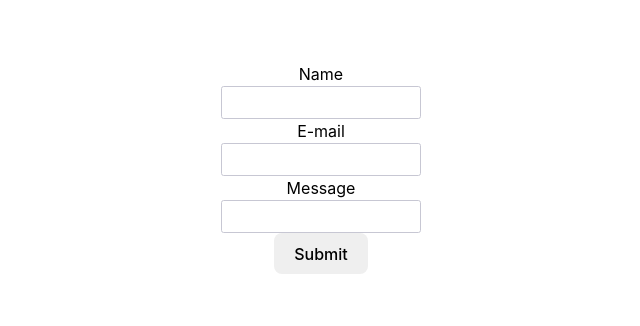
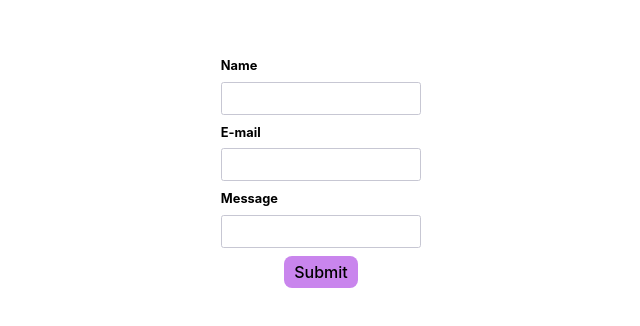
Before and after one commit to HoWeiHao/contact-form-codux, a React (Vite) app: page / in a window 1280 px wide. Shown: the part 232-558 px from the top of the page, without its empty margins (319-959 px from the left). Built offline with nearby package versions, Linux system fonts and the light colour scheme.

Commit message:
Added button hover and focus styles

```diff
--- a/src/App.tsx
+++ b/src/App.tsx
@@ -3,6 +3,7 @@ import styles from './App.module.scss';
 import { Input } from './components/input/input';
 import { Label } from './components/label/label';
 import { SubmitButton } from './components/submit-button/submit-button';
+import { FormRow } from './components/form-row/form-row';
 
 function App() {
     const [count, setCount] = useState(0);
@@ -10,12 +11,18 @@ function App() {
     return (
         <div className={styles.App}>
             <form>
+                <FormRow>
                     <Label htmlFor={'name'}>Name </Label>
                     <Input id={'name'} name={'name'} />
+                </FormRow>
+                <FormRow>
                     <Label htmlFor={'email'}>E-mail</Label>
                     <Input id={'email'} name={'email'} />
+                </FormRow>
+                <FormRow>
                     <Label htmlFor={'message'}>Message</Label>
                     <Input id={'message'} name={'message'} />
+                </FormRow>
                 <SubmitButton> Submit </SubmitButton>
             </form>
         </div>
--- a/src/_codux/boards/label/label.board.tsx
+++ b/src/_codux/boards/label/label.board.tsx
@@ -1,3 +1,4 @@
+import '../../../index.css';
 import { createBoard } from '@wixc3/react-board';
 import { Label } from '../../../components/label/label';
 
--- /dev/null
+++ b/src/components/form-row/form-row.module.scss
@@ -0,0 +1,5 @@
+.root {}
+
+.formrow {
+    margin: 0.5em;
+}
--- /dev/null
+++ b/src/components/form-row/form-row.tsx
@@ -0,0 +1,19 @@
+import classNames from 'classnames';
+import styles from './form-row.module.scss';
+
+export interface FormRowProps {
+    className?: string;
+    children?: JSX.Element | Array<JSX.Element | String> | String;
+}
+
+/**
+ * This component was created using Codux's Default new component template.
+ * To create custom component templates, see https://help.codux.com/kb/en/article/kb16522
+ */
+export const FormRow = ({ className, children }: FormRowProps) => {
+    return (
+        <div className={classNames(styles.root, className)}>
+            <div className={styles.formrow}>{children}</div>
+        </div>
+    );
+};
--- a/src/components/label/label.tsx
+++ b/src/components/label/label.tsx
@@ -3,7 +3,7 @@ import styles from './label.module.scss';
 
 export interface LabelProps {
     className?: string;
-    children?: JSX.Element | Array<JSX.Element|string> | string;
+    children?: JSX.Element | Array<JSX.Element | string> | string;
     htmlFor?: string;
 }
 
@@ -12,8 +12,11 @@ export interface LabelProps {
  * To create custom component templates, see https://help.codux.com/kb/en/article/kb16522
  */
 export const Label = ({ className, children, htmlFor }: LabelProps) => {
-    return(
-        <div className={' $(styles.root} ${className)' }>
-            <label htmlFor={htmlFor}>{ children }</label>
-        </div>);
+    return (
+        <div className={' $(styles.root} ${className)'}>
+            <label htmlFor={htmlFor} className="label">
+                {children}
+            </label>
+        </div>
+    );
 };
--- a/src/components/submit-button/submit-button.module.scss
+++ b/src/components/submit-button/submit-button.module.scss
@@ -1,2 +1,19 @@
-.root {
+.root {}
+
+.button {
+    padding-top: 0.3em;
+    padding-right: 0.6em;
+    padding-bottom: 0.3em;
+    padding-left: 0.6em;
+    border-radius: 8px;
+    background-color: #C985ED;
+
+    &:hover {
+        background-color: #C985ED;
+        box-shadow: 0 0 8px #A12FCC, 0 0 8px #976BCC;
+    }
+
+    &:focus {
+        background-color: #ECD3FA;
+    }
 }
--- a/src/components/submit-button/submit-button.tsx
+++ b/src/components/submit-button/submit-button.tsx
@@ -3,7 +3,7 @@ import styles from './submit-button.module.scss';
 
 export interface SubmitButtonProps {
     className?: string;
-    children?: JSX.Element | Array<JSX.Element|string> | string;
+    children?: JSX.Element | Array<JSX.Element | string> | string;
 }
 
 /**
@@ -13,7 +13,7 @@ export interface SubmitButtonProps {
 export const SubmitButton = ({ className, children }: SubmitButtonProps) => {
     return (
         <div className={' ${styles.root} ${className} '}>
-            <button>{ children }</button>
+            <button className={styles.button}>{children}</button>
         </div>
     );
 };
--- a/src/index.css
+++ b/src/index.css
@@ -14,6 +14,7 @@ a {
     color: #646cff;
     text-decoration: inherit;
 }
+
 a:hover {
     color: #535bf2;
 }
@@ -42,10 +43,24 @@ button {
     cursor: pointer;
     transition: border-color 0.25s;
 }
+
 button:hover {
     border-color: #646cff;
+    background-color: #C985ED;
 }
+
 button:focus,
 button:focus-visible {
     outline: 4px auto -webkit-focus-ring-color;
 }
+
+.label {
+    width: 100%;
+    font-size: 0.8em;
+    font-weight: 700;
+    margin-bottom: 0.5em;
+    direction: ltr;
+    text-align: start;
+    position: static;
+    display: block;
+}
```
Also changed, not shown: src/_codux/boards/form-row/form-row.board.tsx (added, +8 -0 lines). Lines whose indentation alone changed are shown as unchanged.
